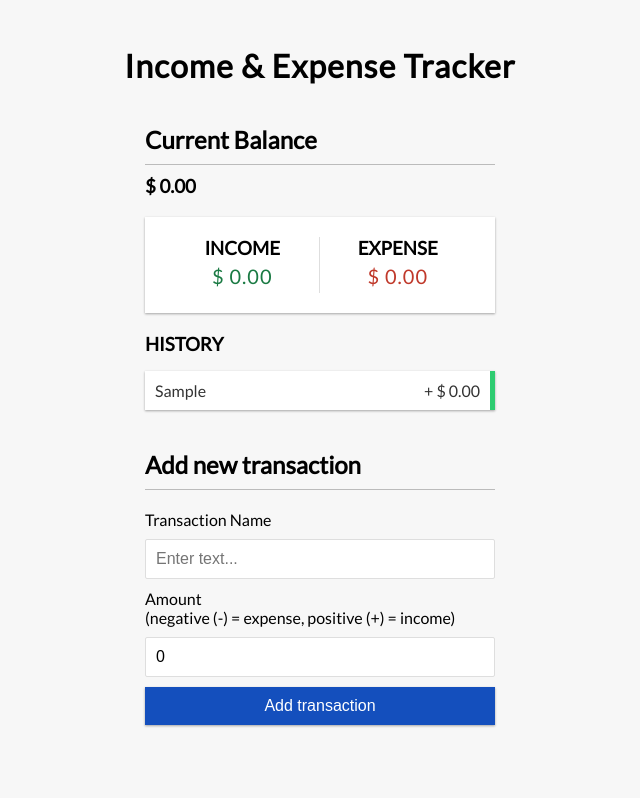
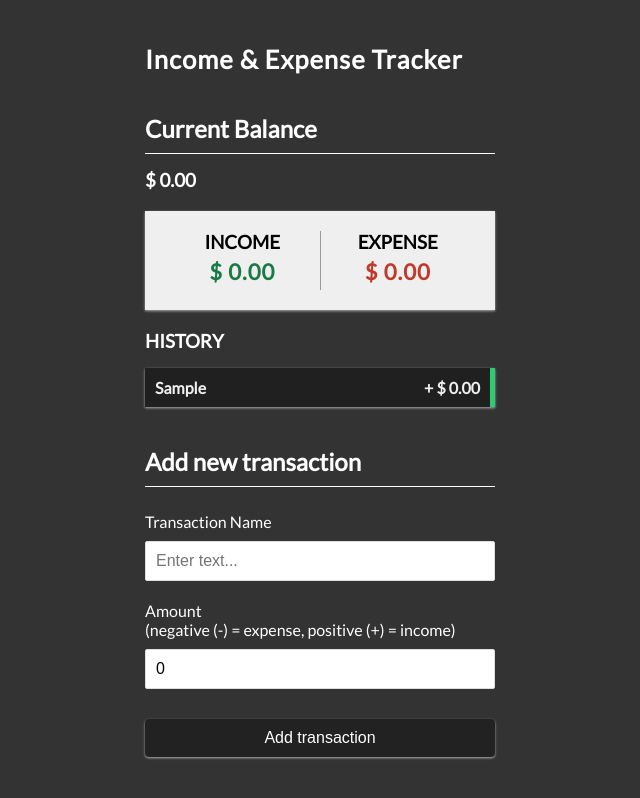
Before and after one commit to Novus817/react-expense-tracker, a React (Create React App) app: page / in a window 1280 px wide. Both pictures are taken after typing "Sample" into the empty fields and a click on the button "Add transaction". Shown: the whole page, without its empty margins (320-960 px from the left). Built offline with nearby package versions, Linux system fonts and the light colour scheme.

Commit message:
styles added for btn and mobile

```diff
--- a/src/App.css
+++ b/src/App.css
@@ -1,7 +1,8 @@
 @import url('https://fonts.googleapis.com/css?family=Lato&display=swap');
 
 :root {
-  --box-shadow: 0 1px 3px rgba(0, 0, 0, 0.12), 0 1px 2px rgba(0, 0, 0, 0.24);
+  --box-shadow: 0 1px 3px rgba(255, 255, 255, 0.32),
+    0 1px 2px rgba(255, 255, 255, 0.35);
 }
 
 * {
@@ -9,7 +10,7 @@
 }
 
 body {
-  background-color: #f7f7f7;
+  background-color: #333;
   display: flex;
   flex-direction: column;
   align-items: center;
@@ -17,25 +18,32 @@ body {
   min-height: 100vh;
   margin: 0;
   font-family: 'Lato', sans-serif;
+  color: #fff;
 }
 
 .container {
-  margin: 30px auto;
+  margin: 10px auto;
   width: 350px;
 }
 
+header {
+  margin-top: 20px;
+}
+
 h1 {
+  font-size: 1.4rem;
   letter-spacing: 1px;
   margin: 0;
 }
 
 h2 {
-  border-bottom: 1px solid #bbb;
+  border-bottom: 1px solid #fff;
   padding-bottom: 10px;
-  margin: 40px 0 10px;
+  margin: 40px 0 15px;
 }
 
 h3 {
+  color: #fff;
   margin: 0;
   text-transform: uppercase;
 }
@@ -46,12 +54,16 @@ h4 {
 }
 
 .inc-exp-container {
-  background-color: #fff;
+  background-color: #efefef;
   box-shadow: var(--box-shadow);
   padding: 20px;
   display: flex;
   justify-content: space-between;
   margin: 20px 0;
+}
+
+.inc-exp-container h3 {
+  color: #000;
 }
 
 .inc-exp-container > div {
@@ -60,13 +72,14 @@ h4 {
 }
 
 .inc-exp-container > div:first-of-type {
-  border-right: 1px solid #dedede;
+  border-right: 1px solid #999;
 }
 
 .money {
-  font-size: 20px;
+  font-size: 22px;
   letter-spacing: 1px;
   margin: 5px 0;
+  font-weight: bold;
 }
 
 .money.plus {
@@ -76,6 +89,10 @@ h4 {
 
 .money.minus {
   color: #c0392b;
+}
+
+.form-control {
+  margin-bottom: 10px;
 }
 
 label {
@@ -95,15 +112,16 @@ input[type='number'] {
 
 .btn {
   cursor: pointer;
-  background-color: #144fbd;
+  background-color: #222;
   box-shadow: var(--box-shadow);
   color: #fff;
   border: 0;
   display: block;
   font-size: 16px;
-  margin: 10px 0 30px;
+  margin: 30px 0 30px;
   padding: 10px;
   width: 100%;
+  border-radius: 4px;
 }
 
 .btn:focus,
@@ -111,21 +129,28 @@ input[type='number'] {
   outline: 0;
 }
 
+.btn:active {
+  box-shadow: 0 1px 1px rgba(255, 255, 255, 0.32),
+    0 1px 1px rgba(255, 255, 255, 0.35);
+  transform: translateY(4px);
+}
+
 .list {
   list-style-type: none;
   padding: 0;
-  margin-bottom: 40px;
+  margin-bottom: 20px;
 }
 
 .list li {
-  background-color: #fff;
+  background-color: #202020;
   box-shadow: var(--box-shadow);
-  color: #333;
+  color: #efefef;
   display: flex;
   justify-content: space-between;
   position: relative;
   padding: 10px;
   margin: 10px 0;
+  font-weight: bold;
 }
 
 .list li.plus {
@@ -155,3 +180,28 @@ input[type='number'] {
 .list li:hover .delete-btn {
   opacity: 1;
 }
+
+@media screen and (min-width: 410px) {
+  header {
+    margin-top: 30px;
+  }
+
+  .container {
+    margin-top: 20px;
+    margin-bottom: 20px;
+  }
+
+  h1 {
+    font-size: 1.6rem;
+  }
+
+  .list {
+    margin-bottom: 40px;
+  }
+}
+
+@media screen and (max-width: 410px) {
+  .delete-btn {
+    opacity: 1;
+  }
+}
```
